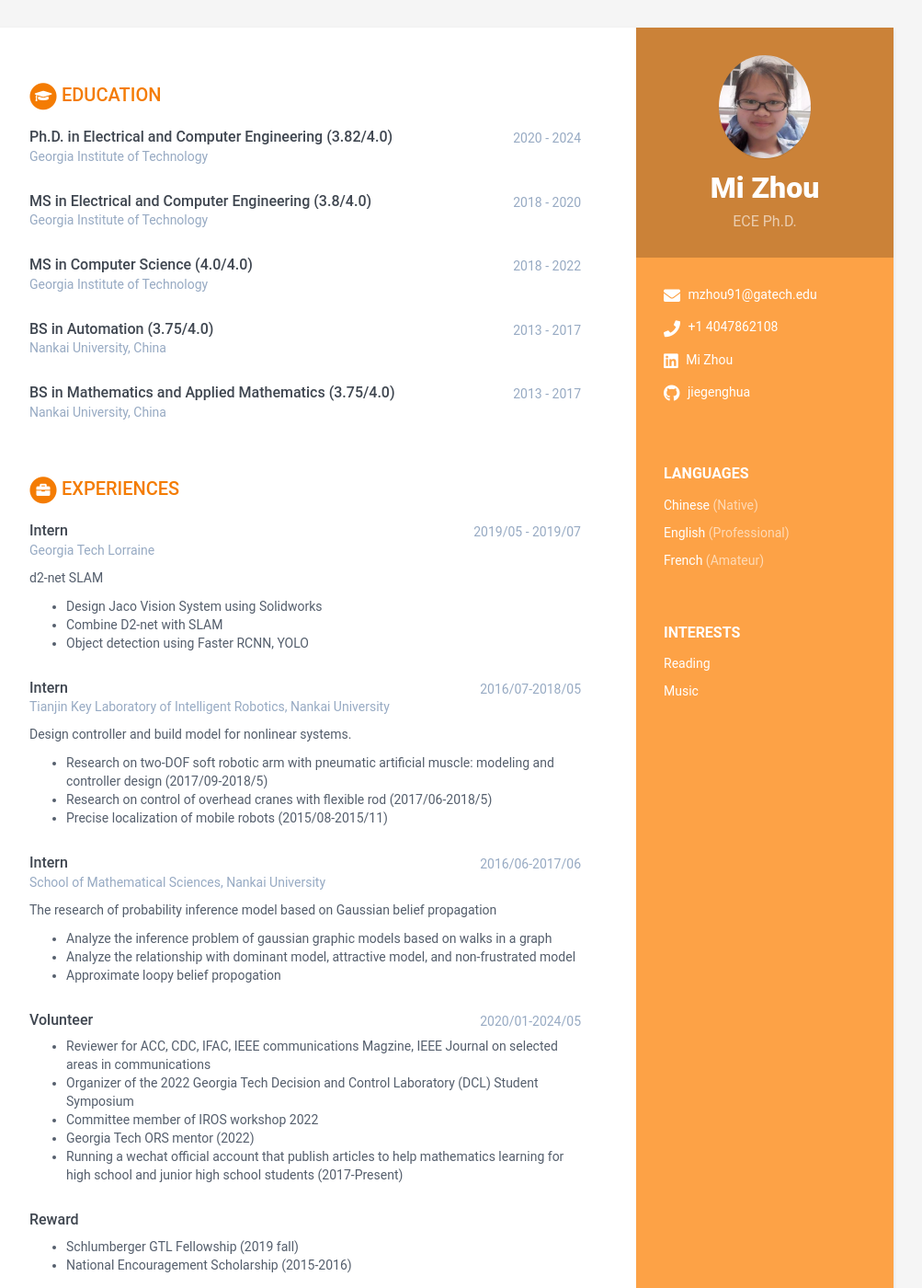
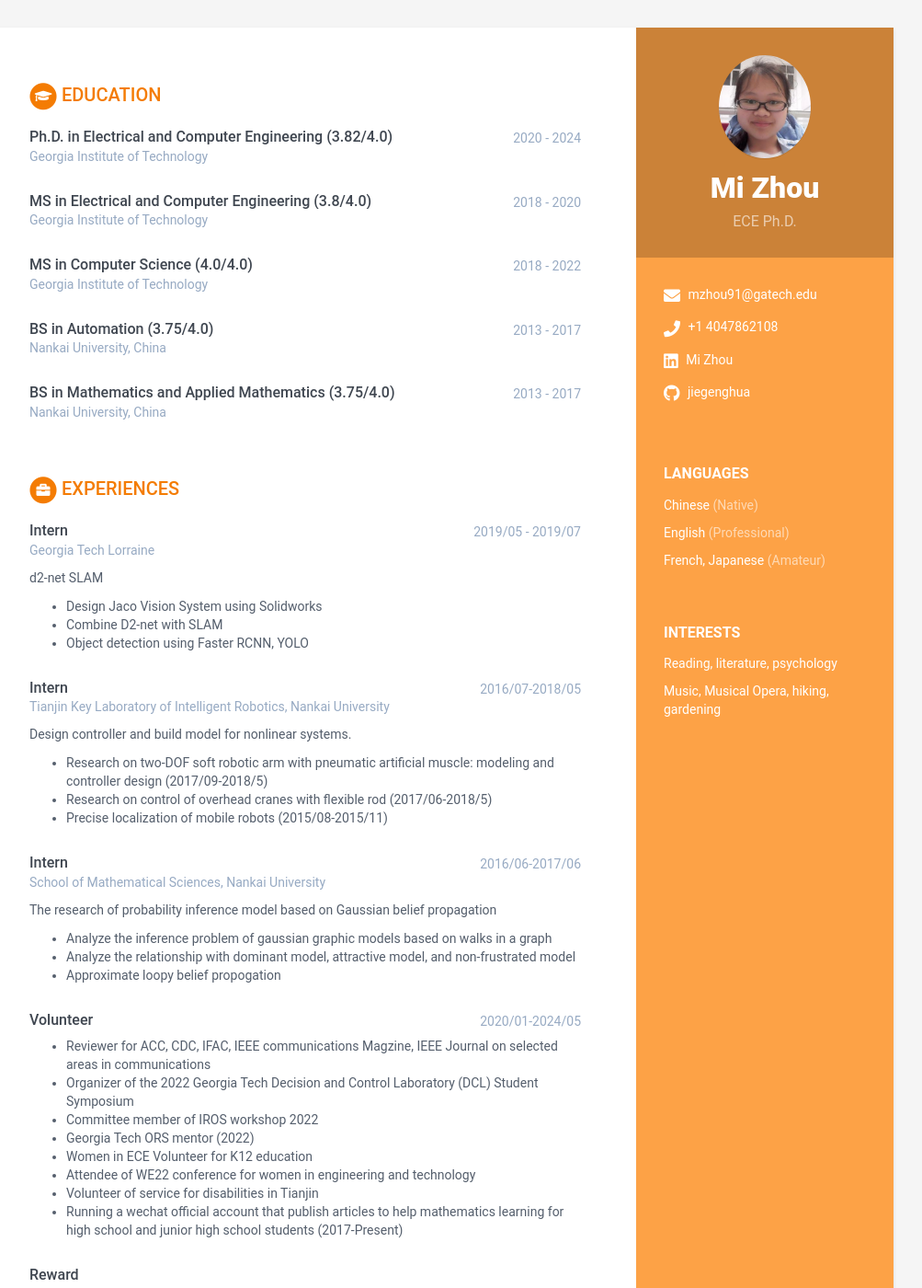
Before and after one commit to jiegenghua/MiZhou-cv, a Jekyll site: the page built from index.html, in a window 1280 px wide and 1400 px high. Shown: the whole window at 92% size, without its empty margins (168-1171 px from the left). Built offline with Jekyll 4.4.1, drawn with Linux system fonts in a browser that asks for light colours.

Commit message:
Update data.yml

```diff
--- a/_data/data.yml
+++ b/_data/data.yml
@@ -30,15 +30,15 @@ sidebar:
       - idiom: English
         level: Professional
 
-      - idiom: French
+      - idiom: French, Japanese
         level: Amateur
 
 
     interests:
-      - item: Reading
+      - item: Reading, literature, psychology
         link:
 
-      - item: Music
+      - item: Music, Musical Opera, hiking, gardening
         link:
 
 education:
@@ -101,6 +101,9 @@ experiences:
           - Organizer of the 2022 Georgia Tech Decision and Control Laboratory (DCL) Student Symposium
           - Committee member of IROS workshop 2022
           - Georgia Tech ORS mentor (2022)
+          - Women in ECE Volunteer for K12 education
+          - Attendee of WE22 conference for women in engineering and technology
+          - Volunteer of service for disabilities in Tianjin
           - Running a wechat official account that publish articles to help mathematics learning for high school and junior high school students (2017-Present)
 
     - role: Reward
```
